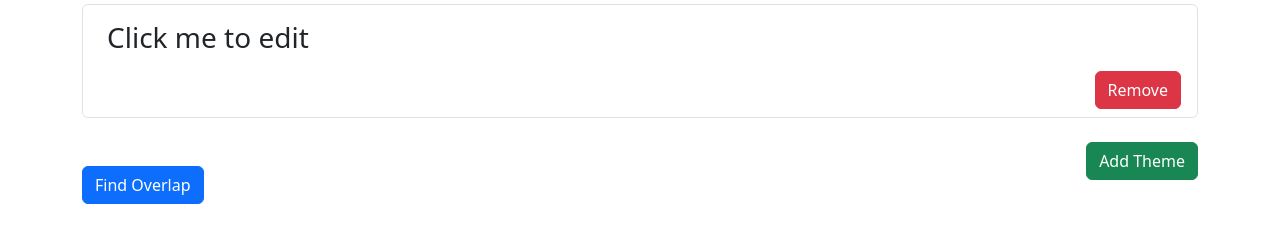
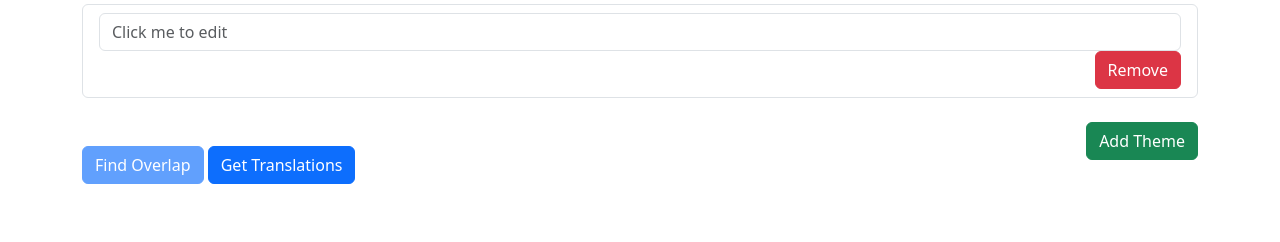
Before and after one commit to RegexMC/GTBHintPractice, a plain HTML site: page scfinder.html in a window 1280 px wide. Both pictures are taken after a click on the button "Add Theme". Shown: the part 66-308 px from the top of the page. Drawn offline with nearby package versions, Linux system fonts and the light colour scheme.

Commit message:
Add get all translations

```diff
--- a/scfinder.html
+++ b/scfinder.html
@@ -26,6 +26,9 @@
 			<button disabled id="findoverlap" type="button" class="btn btn-primary" onclick="findOverlap()">
 				Find Overlap
 			</button>
+			<button disabled id="gettranslations" type="button" class="btn btn-primary" onclick="getTranslations()">
+				Get Translations
+			</button>
 			<div id="overlap-div"></div>
 			<!-- Add option to: Attempt transliteration, Add/Remove S, Ignore Spaces -->
 		</div>
@@ -38,16 +41,60 @@
 	</body>
 </html>
 <script>
+	let total = 0;
+	function updateButtons() {
+		if (total == 1) {
+			document.getElementById("findoverlap").disabled = true;
+			document.getElementById("gettranslations").disabled = false;
+		}
+		if (total > 1) {
+			document.getElementById("findoverlap").disabled = false;
+			document.getElementById("gettranslations").disabled = true;
+		}
+	}
+
 	function addTheme() {
-		document.getElementById("themes").innerHTML += `		<li class="list-group-item">
-					<h3 class="text-start align-middle p-2 gtb_theme" contenteditable="true">Click me to edit</h3>
-					<button type="button" onclick="removeTheme(this)" class="btn btn-danger float-end">Remove</button>
-				</li>`;
-		document.getElementById("findoverlap").disabled = false;
+		// Switched from editing innerHTML due to https://stackoverflow.com/questions/38087678/why-is-innerhtml-wiping-the-values-on-these-input-fields
+		let listEl = document.createElement("li");
+		listEl.classList.add("list-group-item");
+		let inputEl = document.createElement("input");
+		inputEl.type = "text";
+		inputEl.classList.add("gtb_theme", "form-control");
+		inputEl.placeholder = "Click me to edit";
+		let buttonEl = document.createElement("button");
+		buttonEl.type = "button";
+		buttonEl.setAttribute("onclick", "removeTheme(this)");
+		buttonEl.classList.add("btn", "btn-danger", "float-end");
+		buttonEl.innerHTML = "Remove";
+		listEl.appendChild(inputEl);
+		listEl.appendChild(buttonEl);
+		document.getElementById("themes").appendChild(listEl);
+
+		total++;
+		updateButtons();
+	}
+
+	async function getTranslations() {
+		let themes = [...document.getElementsByClassName("gtb_theme")].map((el) => el.value.trim());
+		let response = await fetch("https://cors-proxy.regexmc-noirlskills.workers.dev/getTheme", {
+			method: "POST",
+			body: JSON.stringify({
+				theme: themes
+			})
+		});
+		let json = await response.json();
+		let listhtml = `<ul class="list-group" id="themes">`;
+		const { shortcut, ...noSC } = json[0];
+		Object.values(noSC).forEach((tr) => {
+			listhtml += `<li class="list-group-item">${tr}</li>`;
+		});
+
+		listhtml += "</ul>";
+		document.getElementById("overlap-div").innerHTML = listhtml;
 	}
 
 	async function findOverlap() {
-		let themes = [...document.getElementsByClassName("gtb_theme")].map((el) => el.innerHTML.trim());
+		let themes = [...document.getElementsByClassName("gtb_theme")].map((el) => el.value.trim());
 		let response = await fetch("https://cors-proxy.regexmc-noirlskills.workers.dev/getTheme", {
 			method: "POST",
 			body: JSON.stringify({
@@ -79,6 +126,8 @@
 
 	function removeTheme(el) {
 		el.parentElement.remove();
+		total--;
+		updateButtons();
 	}
 
 	function intersection(lists) {
```
